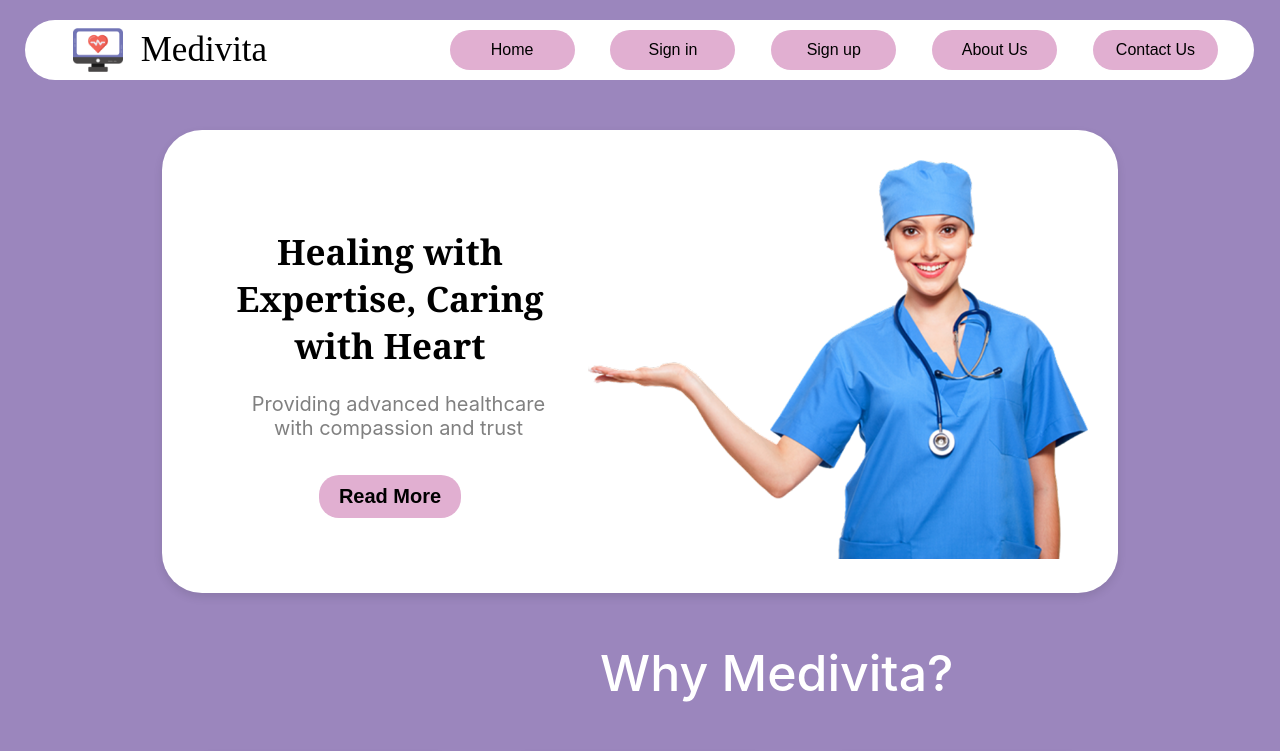
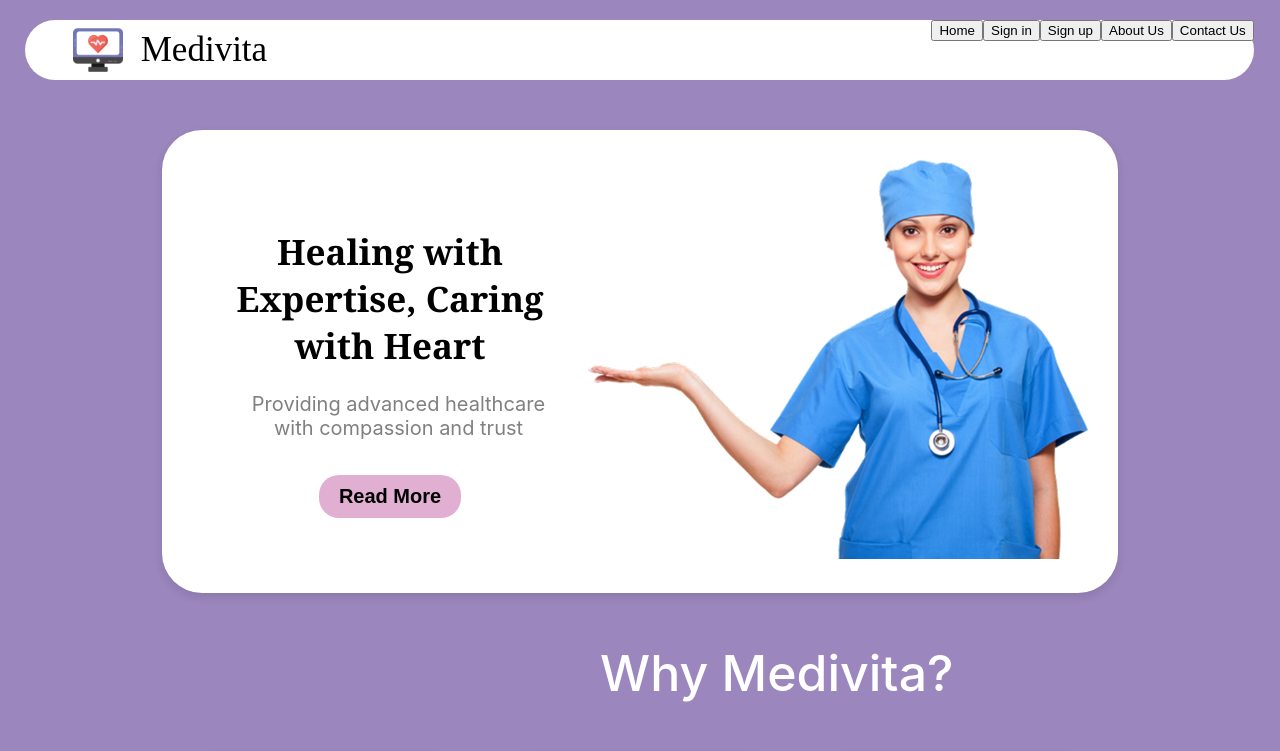
Before and after one commit to priyankas1907/Medivita, a React (Create React App) app in the folder frontend/: page /about in a window 1280 px wide. Shown: the top 751 px of the page. Built offline with nearby package versions, Linux system fonts and the light colour scheme.

Commit message:
Solve bugs

```diff
--- a/frontend/src/Components/Navbar.jsx
+++ b/frontend/src/Components/Navbar.jsx
@@ -13,7 +13,7 @@ const Navbar = () => {
                     <img src={logo} alt="Medivita-logo" className='logo-img' ></img>
                     <p className='medivita'>Medivita</p>
                 </div>
-                <div className="nav-menu">
+                <div className="navmenu">
                     <Link to='/Signin'><button>Sign in</button></Link>
                     <Link to='/Signup'><button>Sign up</button></Link>
                     <Link to='/about'><button>About Us</button></Link>
--- a/frontend/src/Components/Navbar2.jsx
+++ b/frontend/src/Components/Navbar2.jsx
@@ -13,7 +13,7 @@ const Navbar2 = () => {
                     <img src={logo} alt="Medivita-logo" className='logo-img' ></img>
                     <p className='medivita'>Medivita</p>
                 </div>
-                <div className="nav-menu">
+                <div className="nav-menu2">
                     <Link to='/'><button>Home</button></Link>
                     <Link to='/'><button>My Account</button></Link>
                     <Link to='/about'><button>About Us</button></Link>
--- a/frontend/src/Components/Navbar3.jsx
+++ b/frontend/src/Components/Navbar3.jsx
@@ -13,7 +13,7 @@ const Navbar3 = () => {
                     <img src={logo} alt="Medivita-logo" className='logo-img' ></img>
                     <p className='medivita'>Medivita</p>
                 </div>
-                <div className="nav-menu">
+                <div className="nav-menu3">
                 {/* <Link to='/'><button>Home</button></Link>
                     <button>Sign in</button>
                     <button>Sign up</button>
--- a/frontend/src/Components/Styles/Navbar.css
+++ b/frontend/src/Components/Styles/Navbar.css
@@ -28,13 +28,13 @@
     margin-left: 20px;
 }
 
-.nav-menu{
+.navmenu {
     width: 600px;
     display: flex;
     justify-content: space-evenly;
 }
 
-.nav-menu button{
+.navmenu button {
     background-color: #E1AFD1;
     border: none;
     height: 40px;
--- a/frontend/src/Components/Styles/Navbar2.css
+++ b/frontend/src/Components/Styles/Navbar2.css
@@ -28,13 +28,13 @@
     margin-left: 20px;
 }
 
-.nav-menu{
+.nav-menu2{
     width: 600px;
     display: flex;
     justify-content: space-evenly;
 }
 
-.nav-menu button{
+.nav-menu2 button{
     background-color: #E1AFD1;
     border: none;
     height: 40px;
```
